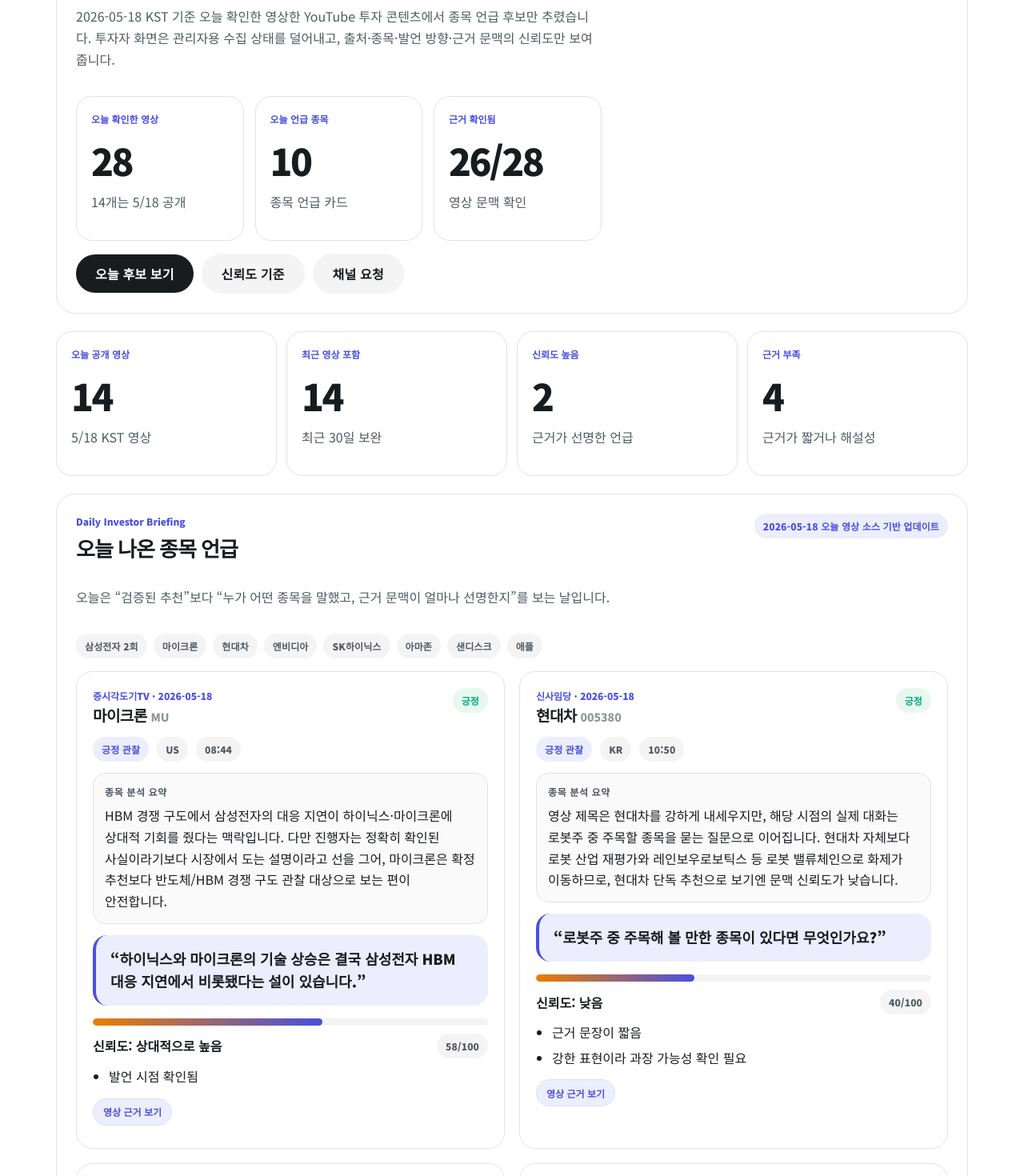
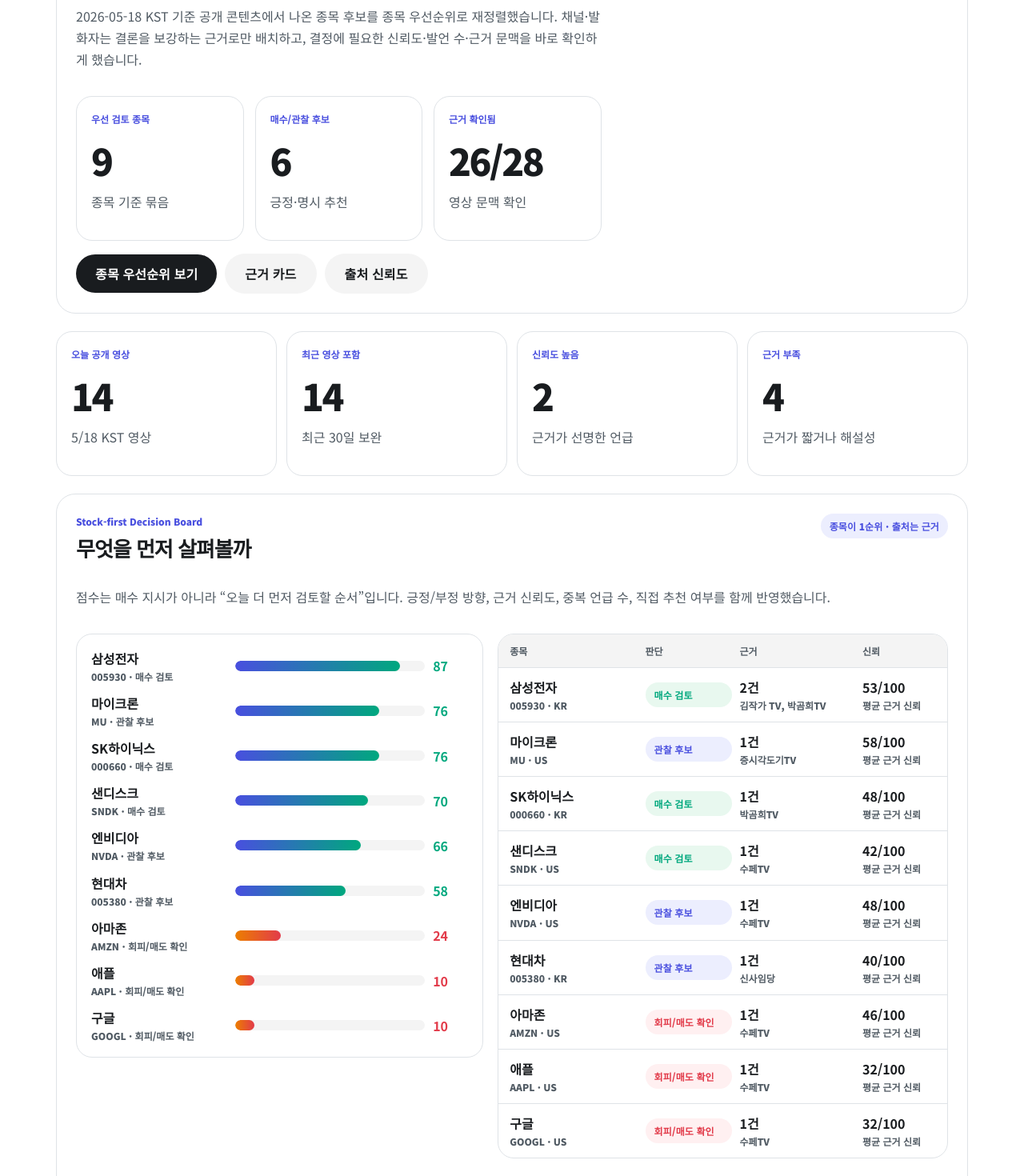
Before and after one commit to andysongpro/investment-content-dashboard, a Next.js app: page / in a window 1280 px wide. Shown: the part 300-1770 px from the top of the page at 80% size. Built offline with nearby package versions, Linux system fonts and the light colour scheme.

Commit message:
Refocus investor page on stock decisions

```diff
--- a/app/globals.css
+++ b/app/globals.css
@@ -669,6 +669,23 @@
   .mobile-compact .journey-arrow { font-size: 11px; }
 }
 
+
+.stock-decision-board { scroll-margin-top: 96px; }
+.decision-layout { display: grid; grid-template-columns: minmax(0, .95fr) minmax(0, 1.05fr); gap: 18px; align-items: start; }
+.decision-chart { display: grid; gap: 13px; }
+.decision-bar-row { display: grid; grid-template-columns: minmax(120px, .72fr) minmax(0, 1fr) 44px; gap: 10px; align-items: center; }
+.decision-bar-label { display: grid; gap: 3px; }
+.decision-bar-label small, .decision-table-row small, .source-subline { color: var(--muted); font-size: 12px; font-weight: 800; line-height: 1.35; }
+.decision-bar-track { height: 13px; border-radius: 999px; background: var(--revolut-gray-100); overflow: hidden; }
+.decision-bar-track span { display: block; height: 100%; min-width: 8px; border-radius: inherit; background: linear-gradient(90deg, var(--accent), var(--green)); }
+.decision-bar-track span.avoid { background: linear-gradient(90deg, var(--orange), var(--red)); }
+.decision-table { overflow: hidden; border: 1px solid var(--line); border-radius: var(--radius-lg); background: #fff; }
+.decision-table-head, .decision-table-row { display: grid; grid-template-columns: minmax(120px, 1fr) 108px minmax(130px, .9fr) 92px; gap: 10px; align-items: center; padding: 12px 14px; border-bottom: 1px solid var(--line); }
+.decision-table-head { background: var(--revolut-surface); color: var(--muted); font-size: 12px; font-weight: 900; }
+.decision-table-row:last-child { border-bottom: 0; }
+.decision-table-row > div { display: grid; gap: 3px; }
+.source-subline { margin: 4px 0 0; }
+
 /* Investor-facing daily briefing */
 .investor-deferred { display: none !important; }
 .investor-dashboard, .source-trust-board { scroll-margin-top: 96px; }
@@ -721,4 +738,14 @@
   .mobile-compact .source-trust-metrics { grid-template-columns: 1fr; gap: 8px; }
   .mobile-compact .source-trust-metrics div { padding: 12px; border-radius: 14px; }
   .mobile-compact .today-asset-strip { gap: 6px; }
+
+  .mobile-compact .decision-layout { grid-template-columns: 1fr; gap: 8px; }
+  .mobile-compact .decision-chart { gap: 8px; }
+  .mobile-compact .decision-bar-row { grid-template-columns: minmax(86px, .7fr) minmax(0, 1fr) 36px; gap: 8px; }
+  .mobile-compact .decision-bar-label small,
+  .mobile-compact .decision-table-row small,
+  .mobile-compact .source-subline { font-size: 11px; }
+  .mobile-compact .decision-table-head { display: none; }
+  .mobile-compact .decision-table-row { grid-template-columns: 1fr; gap: 7px; padding: 11px; }
+  .mobile-compact .decision-table-row .chip { width: fit-content; }
 }
--- a/app/page.jsx
+++ b/app/page.jsx
@@ -221,6 +221,8 @@
   const cautionItems = allLeagueItems.filter(item => item.league === 'Caution Watch');
   const selectedTimeline = assetTimelines.find(item => item.ticker === assetFilter) || assetTimelines[0];
   const assetShareText = `[종목별 추천 타임라인]\n${selectedTimeline.name}: 공개 콘텐츠 발언 기준 ${selectedTimeline.events.length}건\n기준: 추천일 종가 대비 / 근거 발언 포함\n투자 권유가 아닙니다.`;
+  const decisionRows = useMemo(() => buildDecisionRows(investorDashboard.recommendationCards), []);
+  const positiveDecisionCount = decisionRows.filter(row => row.action !== '회피/매도 확인').length;
 
   return (
     <main id="top" className="container mobile-compact">
@@ -230,12 +232,12 @@
             <span className="mobile-brand-mark">I</span>
             <span><strong>콘텐츠 검증</strong><small>Investment OS</small></span>
           </a>
-          <a className="mobile-appbar-cta" href="#channel-request">채널 요청</a>
+          <a className="mobile-appbar-cta" href="#stock-decision">종목 보기</a>
         </div>
         <nav className="mobile-sticky-nav" aria-label="모바일 섹션 바로가기">
-          <a href="#top">요약</a>
-          <a href="#today-picks">오늘</a>
-          <a href="#source-trust">신뢰도</a>
+          <a href="#stock-decision">종목</a>
+          <a href="#today-picks">근거</a>
+          <a href="#source-trust">출처</a>
           <a href="#channel-request">요청</a>
         </nav>
       </header>
@@ -247,20 +249,20 @@
             <span className="chip">공개 콘텐츠 기반</span>
           </div>
           <div>
-            <p className="eyebrow">오늘의 투자 콘텐츠 브리핑</p>
-            <h1>누가 어떤 종목을<br />말했는가</h1>
-            <p className="muted mobile-hide">{investorDashboard.dateLabel} 기준 오늘 확인한 영상한 YouTube 투자 콘텐츠에서 종목 언급 후보만 추렸습니다. 투자자 화면은 관리자용 수집 상태를 덜어내고, 출처·종목·발언 방향·근거 문맥의 신뢰도만 보여줍니다.</p>
-            <p className="muted mobile-only">오늘 영상에서 나온 종목 언급과 신뢰도만 봅니다. 투자 권유가 아닙니다.</p>
+            <p className="eyebrow">오늘의 종목 픽 후보</p>
+            <h1>먼저 볼 종목부터<br />고르세요</h1>
+            <p className="muted mobile-hide">{investorDashboard.dateLabel} 기준 공개 콘텐츠에서 나온 종목 후보를 종목 우선순위로 재정렬했습니다. 채널·발화자는 결론을 보강하는 근거로만 배치하고, 결정에 필요한 신뢰도·발언 수·근거 문맥을 바로 확인하게 했습니다.</p>
+            <p className="muted mobile-only">종목을 먼저 보고, 채널 신뢰도는 근거로 확인합니다. 투자 권유가 아닙니다.</p>
           </div>
           <div className="grid-3">
-            <Kpi label="오늘 확인한 영상" value={investorDashboard.summary.collectedVideos} desc={`${investorDashboard.summary.todayVideos}개는 5/18 공개`} />
-            <Kpi label="오늘 언급 종목" value={investorDashboard.summary.claimCandidates} desc="종목 언급 카드" />
+            <Kpi label="우선 검토 종목" value={decisionRows.length} desc="종목 기준 묶음" />
+            <Kpi label="매수/관찰 후보" value={positiveDecisionCount} desc="긍정·명시 추천" />
             <Kpi label="근거 확인됨" value={`${investorDashboard.summary.transcriptReady}/${investorDashboard.summary.collectedVideos}`} desc="영상 문맥 확인" />
           </div>
           <div className="row">
-            <a className="btn anchor-link" href="#today-picks">오늘 후보 보기</a>
-            <a className="btn secondary anchor-link" href="#source-trust">신뢰도 기준</a>
-            <a className="btn secondary anchor-link" href="#channel-request">채널 요청</a>
+            <a className="btn anchor-link" href="#stock-decision">종목 우선순위 보기</a>
+            <a className="btn secondary anchor-link" href="#today-picks">근거 카드</a>
+            <a className="btn secondary anchor-link" href="#source-trust">출처 신뢰도</a>
           </div>
         </div>
 
@@ -291,11 +293,32 @@
         <Kpi label="근거 부족" value={investorDashboard.summary.needsContext} desc="근거가 짧거나 해설성" />
       </section>
 
+      <section id="stock-decision" className="section panel block stack stock-decision-board">
+        <div className="between">
+          <div>
+            <p className="eyebrow">Stock-first Decision Board</p>
+            <h2>무엇을 먼저 살펴볼까</h2>
+          </div>
+          <span className="chip chip-accent">종목이 1순위 · 출처는 근거</span>
+        </div>
+        <p className="muted">점수는 매수 지시가 아니라 “오늘 더 먼저 검토할 순서”입니다. 긍정/부정 방향, 근거 신뢰도, 중복 언급 수, 직접 추천 여부를 함께 반영했습니다.</p>
+        <div className="decision-layout">
+          <div className="decision-chart card" aria-label="종목별 검토 우선순위 차트">
+            {decisionRows.map(row => <DecisionBar row={row} key={row.asset} />)}
+          </div>
+          <div className="decision-table" role="table" aria-label="종목별 의사결정 표">
+            <div className="decision-table-head" role="row"><span>종목</span><span>판단</span><span>근거</span><span>신뢰</span></div>
+            {decisionRows.map(row => <DecisionTableRow row={row} key={`${row.asset}-row`} />)}
+          </div>
+        </div>
+        <p className="footer-note">표의 “근거”는 영상/발화자 수입니다. 채널 신뢰도는 개별 종목 판단을 보강하는 보조 정보이며, 종목보다 앞에 오지 않도록 아래 보조 섹션으로 내렸습니다.</p>
+      </section>
+
       <section id="today-picks" className="section panel block stack investor-dashboard">
         <div className="between">
           <div>
-            <p className="eyebrow">Daily Investor Briefing</p>
-            <h2>오늘 나온 종목 언급</h2>
+            <p className="eyebrow">Evidence Cards</p>
+            <h2>종목별 판단을 뒷받침하는 근거</h2>
           </div>
           <span className="chip chip-accent">{investorDashboard.runLabel}</span>
         </div>
@@ -471,6 +494,46 @@
   );
 }
 
+function buildDecisionRows(cards) {
+  const grouped = cards.reduce((acc, card) => {
+    const key = `${card.asset}-${card.ticker}`;
+    if (!acc[key]) acc[key] = { asset: card.asset, ticker: card.ticker, market: card.market, cards: [], sources: new Set(), stanceBalance: 0, trustTotal: 0, explicit: 0 };
+    acc[key].cards.push(card);
+    acc[key].sources.add(card.source);
+    acc[key].trustTotal += card.trustScore || 0;
+    acc[key].stanceBalance += card.stance === '부정' ? -1 : card.stance === '긍정' ? 1 : 0;
+    if (card.claimType === '명시 추천') acc[key].explicit += 1;
+    return acc;
+  }, {});
+
+  return Object.values(grouped).map(row => {
+    const avgTrust = Math.round(row.trustTotal / row.cards.length);
+    const directionScore = row.stanceBalance > 0 ? 18 : row.stanceBalance < 0 ? -22 : 0;
+    const score = Math.max(0, Math.min(100, Math.round(avgTrust + directionScore + row.explicit * 10 + Math.min(row.cards.length - 1, 3) * 6)));
+    const action = row.stanceBalance < 0 ? '회피/매도 확인' : row.explicit > 0 ? '매수 검토' : '관찰 후보';
+    return { ...row, avgTrust, score, action, sourceCount: row.sources.size, sourceNames: Array.from(row.sources).join(', ') };
+  }).sort((a, b) => b.score - a.score || b.avgTrust - a.avgTrust);
+}
+
+function DecisionBar({ row }) {
+  const isAvoid = row.action.includes('회피');
+  return <div className="decision-bar-row">
+    <div className="decision-bar-label"><strong>{row.asset}</strong><small>{row.ticker} · {row.action}</small></div>
+    <div className="decision-bar-track"><span className={isAvoid ? 'avoid' : ''} style={{ width: `${row.score}%` }} /></div>
+    <strong className={isAvoid ? 'negative' : 'positive'}>{row.score}</strong>
+  </div>;
+}
+
+function DecisionTableRow({ row }) {
+  const chipClass = row.action.includes('회피') ? 'chip-red' : row.action === '매수 검토' ? 'chip-green' : 'chip-blue';
+  return <div className="decision-table-row" role="row">
+    <div><strong>{row.asset}</strong><small>{row.ticker} · {row.market}</small></div>
+    <span className={`chip ${chipClass}`}>{row.action}</span>
+    <div><strong>{row.cards.length}건</strong><small>{row.sourceNames}</small></div>
+    <div><strong>{row.avgTrust}/100</strong><small>평균 근거 신뢰</small></div>
+  </div>;
+}
+
 function PerformanceSummaryCard({ item, featured, channelLabel }) {
   const rate = pct(item);
   const delta = item.latest - item.recClose;
@@ -578,8 +641,9 @@
   return <article className="investor-pick-card stack">
     <div className="between">
       <div>
-        <p className="eyebrow">{card.source} · {card.publishedKstDate || '수집일 기준'}</p>
+        <p className="eyebrow">{card.market} · {card.publishedKstDate || '수집일 기준'}</p>
         <h3>{card.asset} <span className="dim">{card.ticker}</span></h3>
+        <p className="source-subline">근거: {card.source}</p>
       </div>
       <span className={`chip ${chipClass}`}>{card.stance}</span>
     </div>
```
Also changed, not shown: tests/smoke.js (+8 -6 lines).
